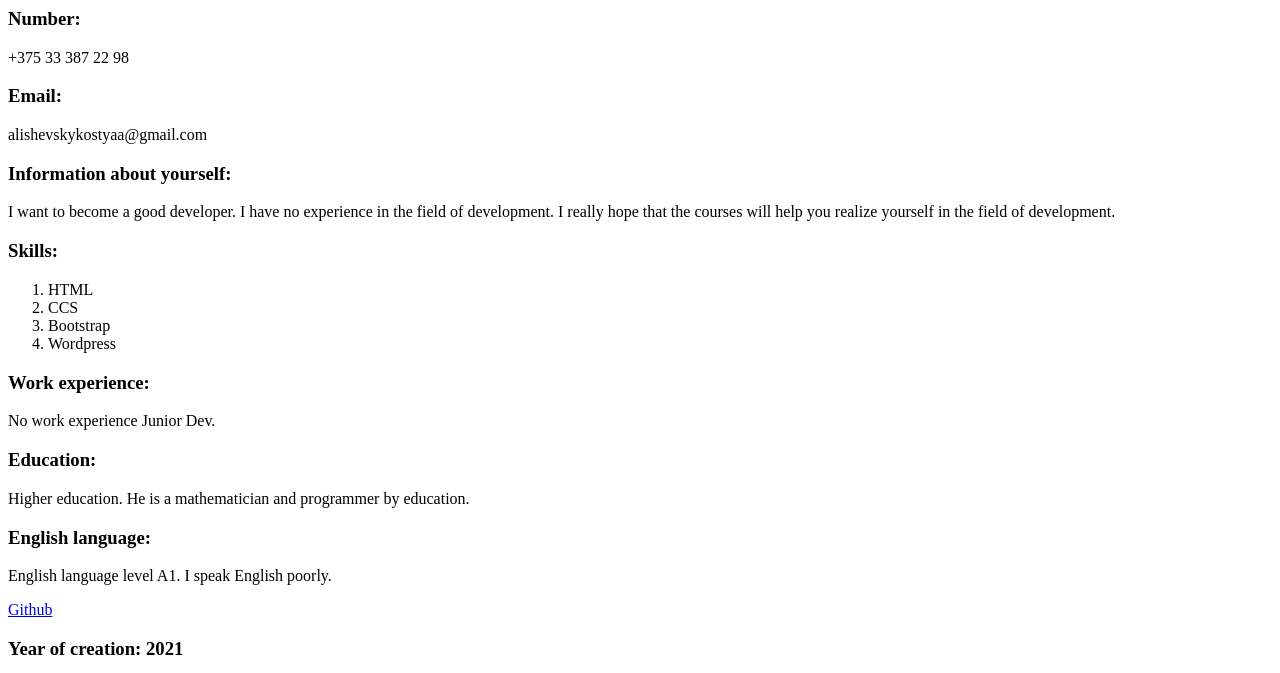
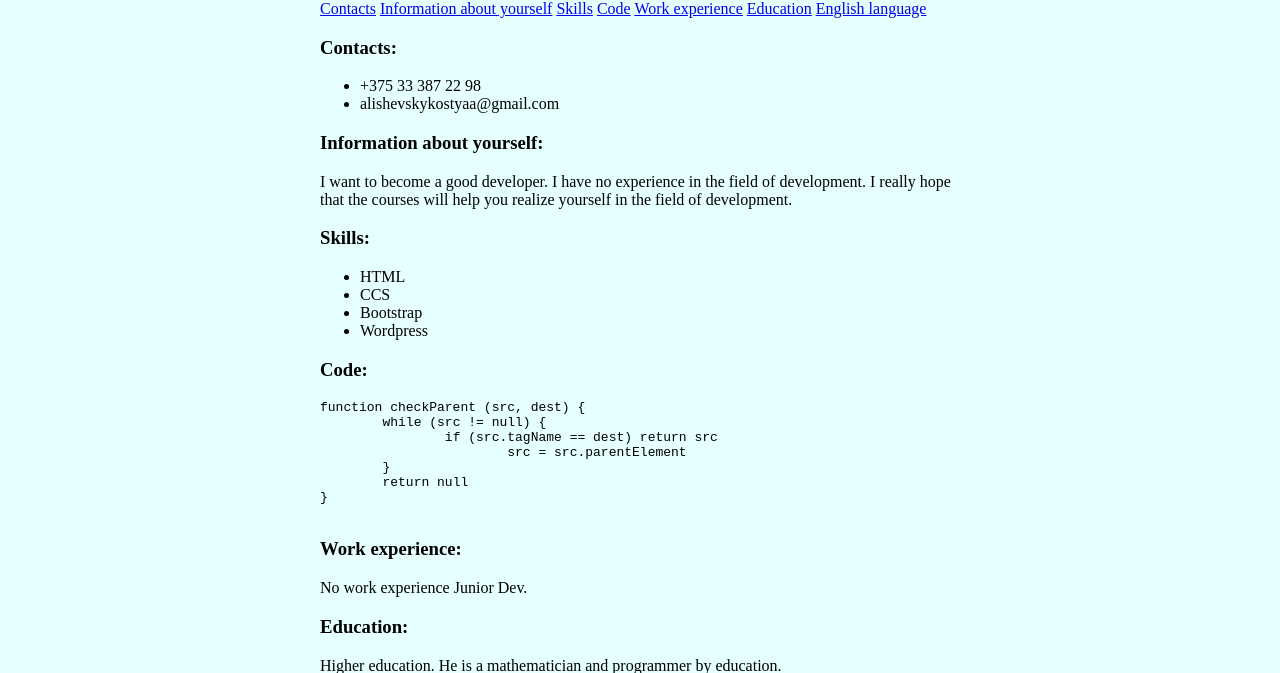
Before and after one commit to KonstantinAlishevskiy/rsschool-cv, a plain HTML site: page index.html in a window 1280 px wide. Shown: the part 98-771 px from the top of the page. Drawn offline with Linux system fonts and the light colour scheme; grey boxes are pictures that could not be loaded.

Commit message:
feat: style

```diff
--- a/index.html
+++ b/index.html
@@ -2,46 +2,68 @@
 <html lang="en">
 	<head>
 		<meta charset="utf-8">
+		<link href="./style.css" rel="stylesheet" type="text/css" />
 		<title>CV</title>
 	</head>
-	<body>
-		<header>
+	<body class="block">
+		<header >
 			<div>
-				<img src="D:/Фото/Египет 2018 год. 30 лет/1/DSCN0312-1.jpg" alt="Photo" height="300" width="230">
+				<img src="./DSCN0312-1.jpg" alt="Photo" height="300" width="230">
 				<h1>Konstantin Alishevskiy</h1>
 			</div>
 		</header>
 		<main>
+			<nav>
+				<a href="#Сontacts">Сontacts</a>
+				<a href="#Information">Information about yourself</a>
+				<a href="#Skills">Skills</a>
+				<a href="#Code">Code</a>
+				<a href="#Work">Work experience</a>
+				<a href="#Education">Education</a>
+				<a href="#English">English language</a>
+			</nav>
 			<section>
-				<h3>Number: </h3>
-				<p> +375 33 387 22 98</p>
-				<h3>Email:</h3>
-				<p>alishevskykostyaa@gmail.com </p>
+				<h3><a id="Сontacts">Сontacts:</a></h3>
+				<ul>
+					<li> +375 33 387 22 98</li>
+					<li>alishevskykostyaa@gmail.com</li>
+				</ul>
 			</section>
 			<section>
-				<h3>Information about yourself: </h3>
+				<h3><a id="Information">Information about yourself:</a></h3>
 				<p>I want to become a good developer. I have no experience in the field of development.
 				I really hope that the courses will help you realize yourself in the field of development.</p>
 			</section>
 			<section>
-				<h3>Skills: </h3>
-				<ol>
+				<h3><a id="Skills">Skills:</a></h3>
+				<ul>
 					<li>HTML</li>
 					<li>CCS</li>
 					<li>Bootstrap</li>
 					<li>Wordpress</li>
-				</ol>
+				</ul>
 			</section>
 			<section>
-				<h3>Work experience: </h3>
+				<h3><a id="Code">Code:</a></h3>
+				<pre><code>function checkParent (src, dest) {
+	while (src != null) {
+		if (src.tagName == dest) return src
+			src = src.parentElement
+	}
+	return null
+}
+				</code></pre>
+			</section>
+			<section>
+				<h3><a id="Work">Work experience:</a></h3>
 				<p>No work experience Junior Dev.</p>
 			</section>
 			<section>
-				<h3>Education: </h3>
+				<h3><a id="Education">Education:</a></h3>
 				<p>Higher education. He is a mathematician and programmer by education.</p>
 			</section>
 			<section>
-				<h3>English language: </h3>
+				<h3><a id="English">English language:</a></h3>
 				<p>English language level A1. I speak English poorly. <p>
 			</section>
 		</main>
--- /dev/null
+++ b/style.css
@@ -0,0 +1,8 @@
+.block{
+	width: 50%;
+	min-width: 200px;
+	height: auto;
+	overflow: auto; margin: auto;
+	top: 0; left: 0; bottom: 0; right: 0;
+	background: hsl(900, 100%, 95%);
+}
```
